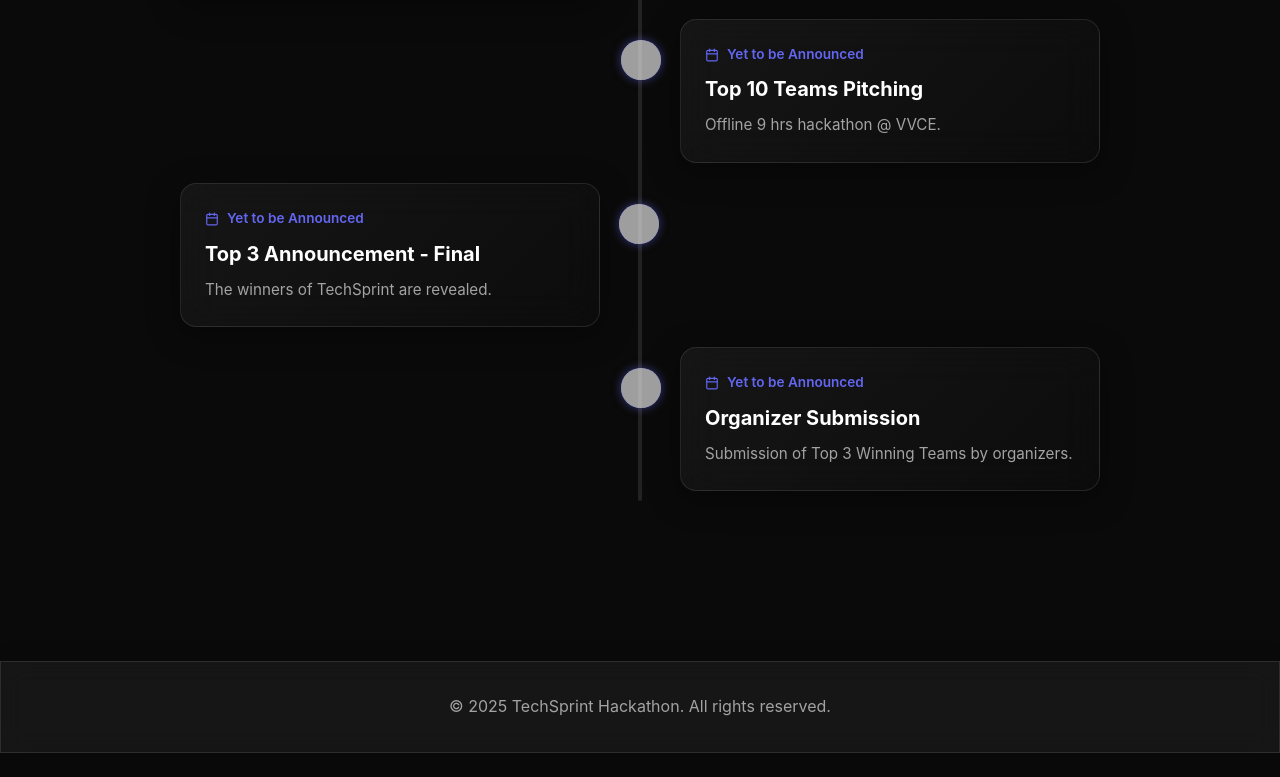
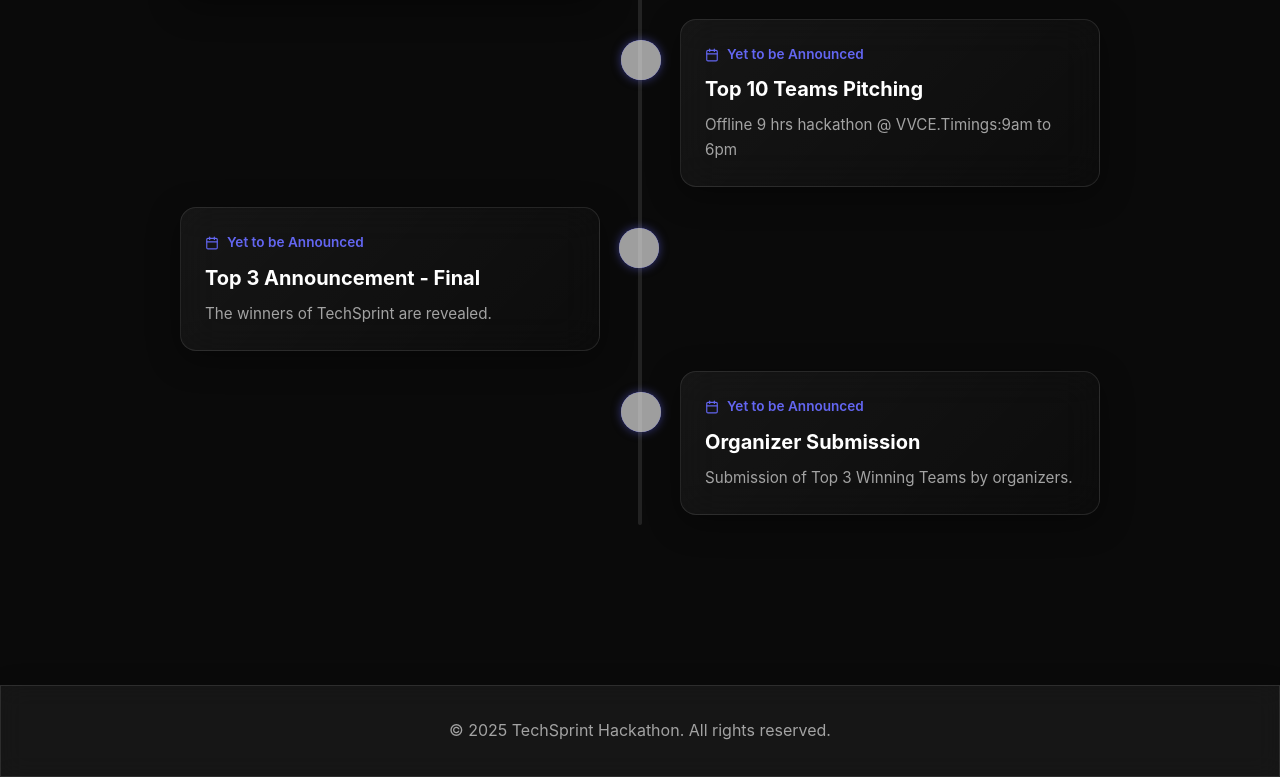
Before and after one commit to Trisa18/TechSprint, a React (Vite) app: page /timeline in a window 1280 px wide. Shown: the part 1097-1874 px from the top of the page. Before the commit the page ends 1850 px from the top, so only its background shows below. Built offline with nearby package versions, Linux system fonts and the light colour scheme; grey boxes are pictures that could not be loaded.

Commit message:
fixed the timings

```diff
--- a/src/pages/Timeline.jsx
+++ b/src/pages/Timeline.jsx
@@ -37,7 +37,7 @@
     {
         date: 'Yet to be Announced',
         title: 'Top 10 Teams Pitching',
-        description: 'Offline 9 hrs hackathon @ VVCE.',
+        description: 'Offline 9 hrs hackathon @ VVCE.Timings:9am to 6pm',
         icon: <img src="https://cdn-icons-png.flaticon.com/512/1999/1999349.png" alt="Pitching" />
     },
     {
```
